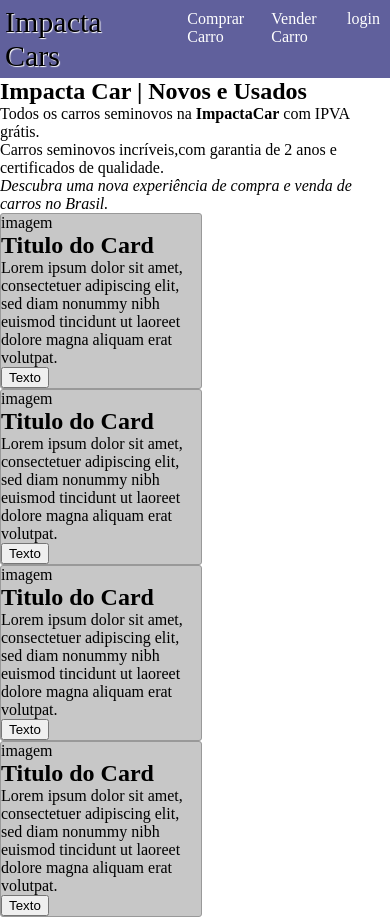
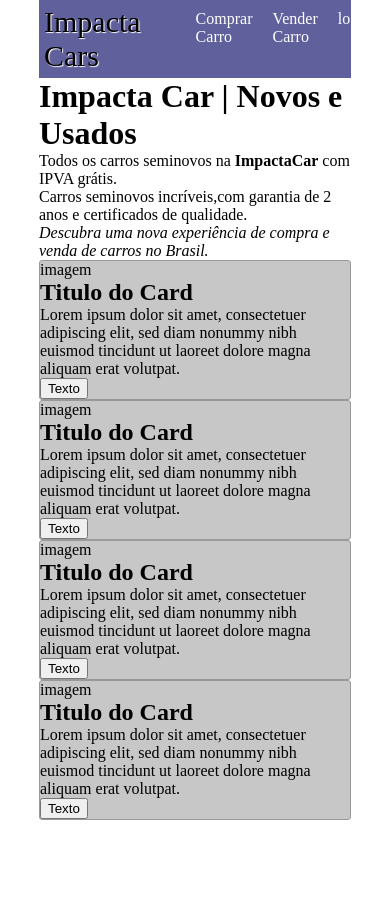
Before and after one commit to saocebri/Impact-HTML, a plain HTML site: page Public/index.html in a window 390 px wide. After the commit the page ends 844 px from the top, so only its background shows below. Drawn offline with Linux system fonts and the light colour scheme; a web font is replaced by a local one.

Commit message:
update responsivo

```diff
--- a/Public/css/custom.css
+++ b/Public/css/custom.css
@@ -1,6 +1,6 @@
 * {
     margin: 0;
-    box-sizing: 0;
+    box-sizing: border-box;
 }
 
 nav ul.menu {
@@ -38,18 +38,28 @@
     border:#999 solid 1px;
     border-radius: 3px;
     background-color: rgb(199,199,199);
-    width:200px;
+
+
 }
 .btn{
     cursor: pointer;
 }
+.container{
+    margin:0 auto;
+    width:80%;
+}
 .row{
+
     display:flex;
     flex-wrap: wrap;
 }
+/* Esta sintaxe é uma forma de buscar o atributo do elemento e aplicar o CSS */
+[class*="col"]{
+    width:100%;
+}
 /* Calculo para divisão de colunas no site 100%/12 = 8.33% *2 =16.66% */
 
-@media screen and(min-width:576px){
+@media screen and (min-width:576px){
     .col-small-1 { width: 8.33%;}
     .col-small-2 { width: 16.66%;}
     .col-small-3 { width: 25%;}
@@ -62,6 +72,23 @@
     .col-small-10 { width: 83.33%;}
     .col-small-11 {width: 91.66%;}
     .col-small-12 {width: 100%;}
+}
+
+@media screen and (min-width:768px){
+    .col-md-1 { width: 8.33%;}
+    .col-md-2 { width: 16.66%;}
+    .col-md-3 { width: 25%;}
+    .col-md-4 { width: 33.33%;}
+    .col-md-5 { width: 41.66%;}
+    .col-md-6 { width: 50%;}
+    .col-md-7 { width: 58.33%;}
+    .col-md-8 { width: 66.66%;}
+    .col-md-9 { width: 75%;}
+    .col-md-10 { width: 83.33%;}
+    .col-md-11 {width: 91.66%;}
+    .col-md-12 {width: 100%;}
+}
+
 }
 
 /* .btn {
--- a/Public/index.html
+++ b/Public/index.html
@@ -35,7 +35,7 @@
     <main>
         <div class="container">
             <div class="main">
-                <h2 class="carros">Impacta Car | Novos e Usados</h2>
+                <h1 class="carros">Impacta Car | Novos e Usados</h1>
                 <p>Todos os carros seminovos na <strong>ImpactaCar</strong> com IPVA grátis.</p>
                 <p>Carros seminovos incríveis,com garantia de 2 anos e certificados de qualidade.</p>
                 <p><em> Descubra uma nova experiência de compra e venda de carros no Brasil.</em></p>
@@ -45,7 +45,7 @@
     <section class="servicos">
         <div class="container">
             <div class="row">
-                <div class="card" class="col-small-7">
+                <div class="card col-small-3 col-md-6">
                     <div>imagem</div>
                     <h2>Titulo do Card</h2>
                     <p>Lorem ipsum dolor sit amet,
@@ -56,7 +56,7 @@
                         <button class="btn">Texto</button>
                     </a>
                 </div>
-                <div class="card">
+                <div class="card col-small-3 col-md-6">
                     <div>imagem</div>
                     <h2>Titulo do Card</h2>
                     <p>Lorem ipsum dolor sit amet,
@@ -67,7 +67,7 @@
                         <button class="btn">Texto</button>
                     </a>
                 </div>
-                <div class="card">
+                <div class="card col-small-3 col-md-6">
                     <div>imagem</div>
                     <h2>Titulo do Card</h2>
                     <p>Lorem ipsum dolor sit amet,
@@ -78,7 +78,7 @@
                         <button class="btn">Texto</button>
                     </a>
                 </div>
-                <div class="card">
+                <div class="card col-small-3 col-md-6">
                     <div>imagem</div>
                     <h2>Titulo do Card</h2>
                     <p>Lorem ipsum dolor sit amet,
```
